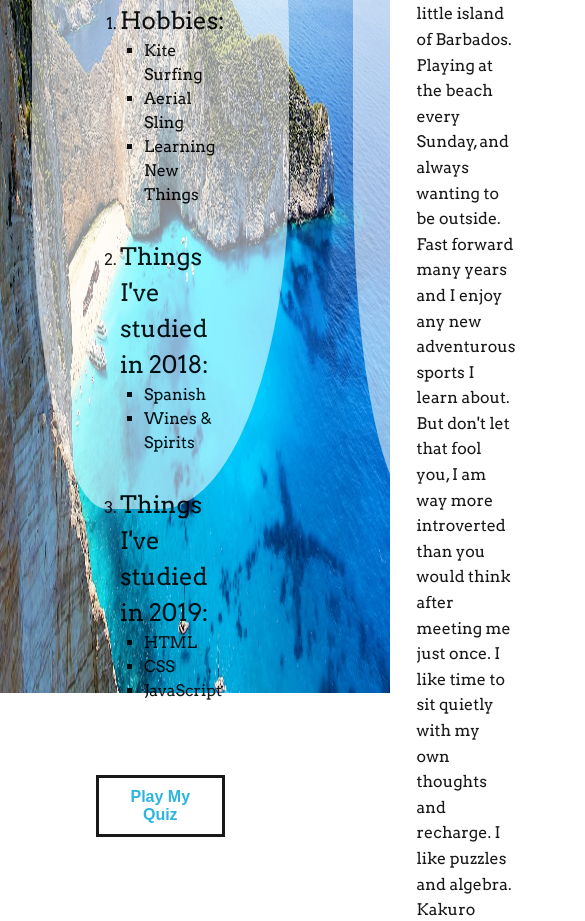
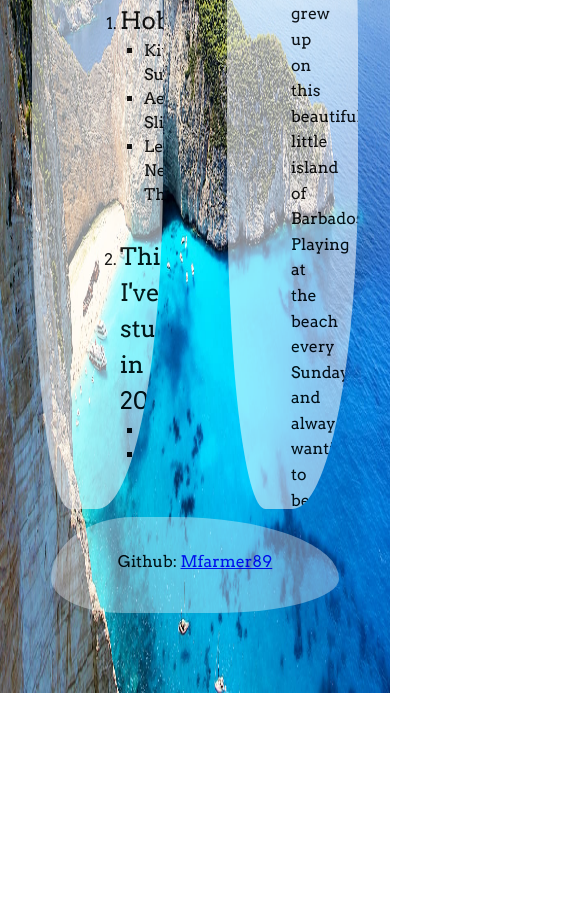
Before and after one commit to Mfarmer89/aboutMe, a plain HTML site: page index.html in a window 390 px wide. Shown: the part 493-1414 px from the top of the page, 585 px wide, since content can reach past the window. After the commit the page ends 1186 px from the top, so only its background shows below. Drawn offline with Linux system fonts and the light colour scheme; a web font is replaced by a local one.

Commit message:
Overflow added to appear better on small screens.

```diff
--- a/css/style.css
+++ b/css/style.css
@@ -49,6 +49,7 @@ a:hover {
   color: rgb(0, 0, 0);
   height: 650px;
   margin: 2em 2em 0.5em;
+  overflow: scroll;
   padding: 5em 4em;
   text-align: left;
   width: 42em;
@@ -104,7 +105,8 @@ footer {
   background:rgba(255, 255, 255, 0.4);
   border-radius: 40% 80% 60% 35% / 90% 90% 50% 50%;
   height: 2em;
-  margin: 0 35em 5em;
+  margin: 0 auto 5em;
   padding: 2em 4em;
   text-align: center;
+  width: 10em;
 }
```
